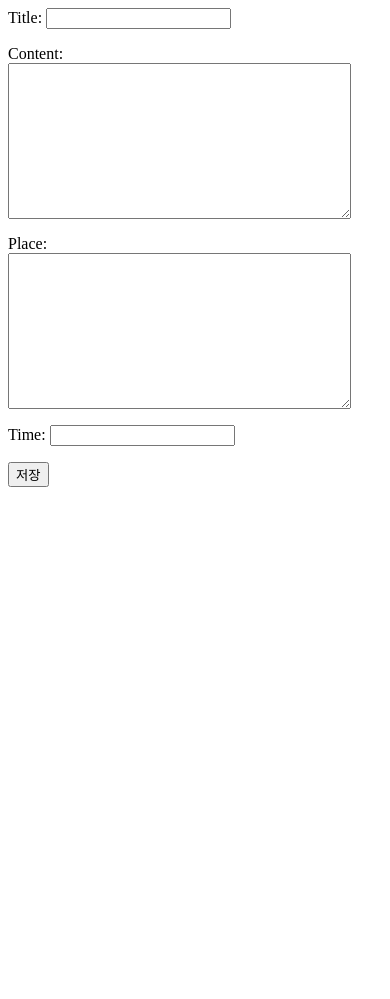
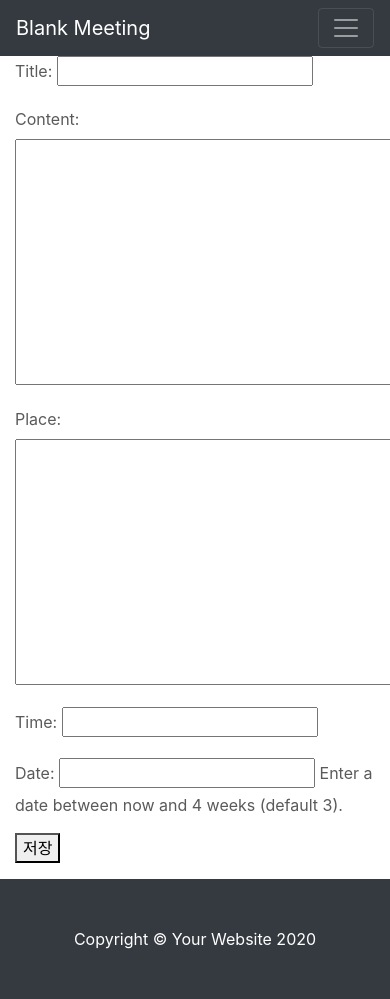
Before and after one commit to gyounghan/Web, a Django app: page /appointment/create/ in a window 390 px wide; the page is wider, and only the part inside the window is pictured. Before the commit the page ends 487 px from the top of that part, so only its background shows below. Run offline with Django 3.2, Linux system fonts and the light colour scheme; some libraries are stand-ins or nearby versions.

Commit message:
appointment create template 초안

```diff
--- a/blank_meeting/appointment/forms.py
+++ b/blank_meeting/appointment/forms.py
@@ -1,12 +1,21 @@
 from django import forms
 from .models import Appointment
-
+import datetime
 
 class CreateAppointment(forms.ModelForm):
     class Meta:
+        renewal_date = forms.DateField(help_text="Enter a date between now and 4 weeks (default 3).")
+
         model = Appointment
         fields=('title', 'content', 'place', 'time',)
         exclude=('publisher',)
 
+    date = forms.DateField(help_text="Enter a date between now and 4 weeks (default 3).")
+    def clean_date(self):
+        date = self.cleaned_data['date']
+        if date < datetime.date.today():
+           raise forms.ValidationError("The date cannot be in the past!")
+        return date
+
 class SearchForm(forms.ModelForm):
      word = forms.CharField(label='Search Word')
--- a/blank_meeting/appointment/templates/create.html
+++ b/blank_meeting/appointment/templates/create.html
@@ -1,3 +1,92 @@
+<!doctype html>
+<html lang="en">
+    {% load static %}
+    <head>
+        <meta charset="utf-8">
+        <meta
+            name="viewport"
+            content="width=device-width, initial-scale=1, shrink-to-fit=no">
+        <meta name="description" content="">
+        <meta
+            name="author"
+            content="Mark Otto, Jacob Thornton, and Bootstrap contributors">
+        <meta name="generator" content="Jekyll v4.0.1">
+        <title>Carousel Template · Bootstrap</title>
+
+        <link
+            rel="canonical"
+            href="https://getbootstrap.com/docs/4.5/examples/carousel/">
+        <link
+            rel="stylesheet"
+            href="https://stackpath.bootstrapcdn.com/bootstrap/4.1.3/css/bootstrap.min.css">
+        <!-- Bootstrap core CSS -->
+        <link href='{% static "css/bootstrap.css" %}' rel="stylesheet">
+        <style>
+            .bd-placeholder-img {
+                font-size: 1.125rem;
+                text-anchor: middle;
+                -webkit-user-select: none;
+                -moz-user-select: none;
+                -ms-user-select: none;
+                user-select: none;
+            }
+
+            @media (min-width: 768px) {
+                .bd-placeholder-img-lg {
+                    font-size: 3.5rem;
+                }
+            }
+        </style>
+        <!-- Custom styles for this template -->
+        <link href='{% static "css/carousel.css" %}' rel="stylesheet">
+    </head>
+    <body>
+        <header>
+            <nav class="navbar navbar-expand-lg navbar-dark bg-dark fixed-top">
+                <div class="container">
+                    <a class="navbar-brand" href="#">Blank Meeting</a>
+                    <button
+                        class="navbar-toggler"
+                        type="button"
+                        data-toggle="collapse"
+                        data-target="#navbarResponsive"
+                        aria-controls="navbarResponsive"
+                        aria-expanded="false"
+                        aria-label="Toggle navigation">
+                        <span class="navbar-toggler-icon"></span>
+                    </button>
+                    <div class="collapse navbar-collapse" id="navbarResponsive">
+                        <ul class="navbar-nav ml-auto">
+                            <li class="nav-item active">
+                                <a class="nav-link" href="#">Home
+                                    <span class="sr-only">(current)</span>
+                                </a>
+                            </li>
+                            <li class="nav-item">
+                                <a class="nav-link" href="#">My Menu</a>
+                            </li>
+                            <li class="nav-item">
+                                <a class="nav-link" href="{% url 'home' %}">Appointment</a>
+                                <span class="sr-only">(current)</span></a>
+                        </li>
+                        <li class="nav-item">
+                            <a class="nav-link" href="#">Review</a>
+                        </li>
+                    </ul>
+                </div>
+            </div>
+        </nav>
+    </header>
+
+    <!-- Marketing messaging and featurettes
+    ================================================== -->
+    <!-- Wrap the rest of the page in another container to center all the content.
+    -->
+
+    <div class="container" style="padding-bottom:2%">
+
+    </div>
+    <div class="container">
         {% block content %}
         <form
             method="POST"
@@ -13,3 +102,25 @@
         </form>
 
         {% endblock %}
+
+    </div>
+    <!-- /.container -->
+</div>
+<!-- FOOTER -->
+
+<footer class="py-5 bg-dark" style="position: absolute; width: 100%;">
+    <div class="container">
+        <p class="m-0 text-center text-white">Copyright &copy; Your Website 2020</p>
+    </div>
+    <!-- /.container -->
+</footer>
+<script
+    src="https://code.jquery.com/jquery-3.5.1.slim.min.js"
+    integrity="sha384-DfXdz2htPH0lsSSs5nCTpuj/zy4C+OGpamoFVy38MVBnE+IbbVYUew+OrCXaRkfj"
+    crossorigin="anonymous"></script>
+<script>
+    window.jQuery || document.write('<script src="../assets/js/vendor/jquery.slim.min.js"><\/script>')
+</script>
+<script src="{% static 'vendor/bootstrap/js/bootstrap.bundle.min.js' %}"></script>
+</body>
+</html>
```
Also changed, not shown: blank_meeting/appointment/templates/index.html (+7 -2 lines). Lines whose indentation alone changed are shown as unchanged.
